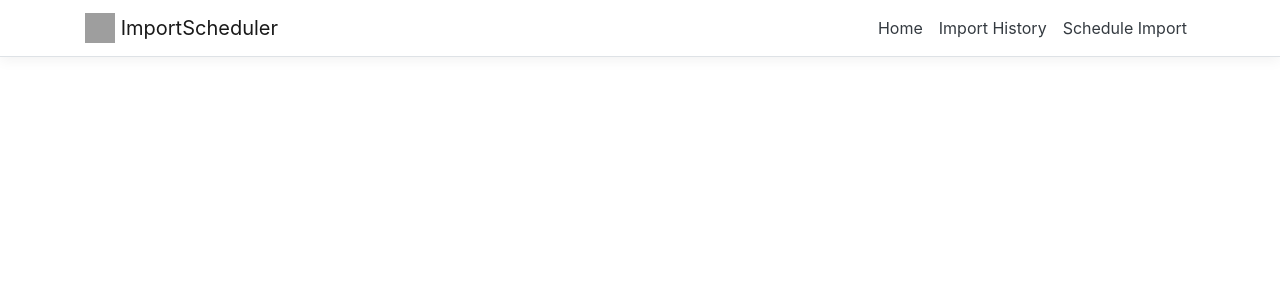
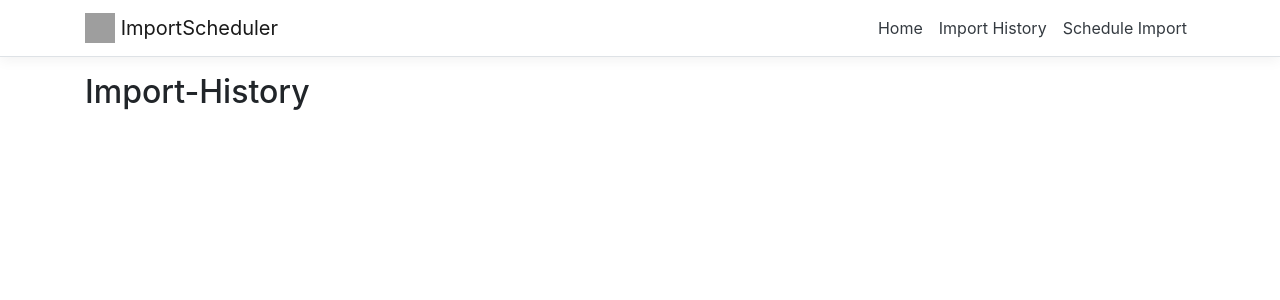
Before and after one commit to philipp-c-moser/ImportScheduler, an Angular app in the folder ImportScheduler/ClientApp/: page /ImportHistory in a window 1280 px wide. Shown: the top 300 px of the page. Built offline with nearby package versions, Linux system fonts and the light colour scheme; grey boxes are pictures that could not be loaded.

Commit message:
Add new Component: ImportHistoryComponent

```diff
--- a/ImportScheduler/ClientApp/src/app/app-routing.module.ts
+++ b/ImportScheduler/ClientApp/src/app/app-routing.module.ts
@@ -2,12 +2,13 @@ import { NgModule } from '@angular/core';
 import { Routes, RouterModule } from '@angular/router';
 import { HomeComponent } from './components/home/home.component';
 import { ScheduleImportComponent } from './components/schedule-import/schedule-import/schedule-import.component';
+import { ImportHistoryComponent } from './components/import-history/import-history.component';
 
 
 const routes: Routes = [
 
   { path: '', component: HomeComponent, pathMatch: 'full' },
-  { path: 'ImportHistory', component: HomeComponent},
+  { path: 'ImportHistory', component: ImportHistoryComponent},
   { path: 'ScheduleImport', component: ScheduleImportComponent}
 
 ];
--- a/ImportScheduler/ClientApp/src/app/app.module.ts
+++ b/ImportScheduler/ClientApp/src/app/app.module.ts
@@ -11,12 +11,14 @@ import { NavMenuComponent } from './components/nav-menu/nav-menu.component';
 import { HomeComponent } from './components/home/home.component';
 import { ScheduleImportComponent } from './components/schedule-import/schedule-import/schedule-import.component';
 import { ScheduleImportFormComponent } from './components/schedule-import/schedule-import-form/schedule-import-form.component';
+import { ImportHistoryComponent } from './components/import-history/import-history.component';
 
 @NgModule({
   declarations: [
     AppComponent,
     NavMenuComponent,
     HomeComponent,
+    ImportHistoryComponent,
     ScheduleImportComponent,
     ScheduleImportFormComponent
   ],
--- /dev/null
+++ b/ImportScheduler/ClientApp/src/app/components/import-history/import-history.component.html
@@ -0,0 +1,3 @@
+<h2>
+    Import-History
+</h2>
```
Also changed, not shown: ImportScheduler/ClientApp/src/app/components/import-history/import-history.component.ts (added, +8 -0 lines).
